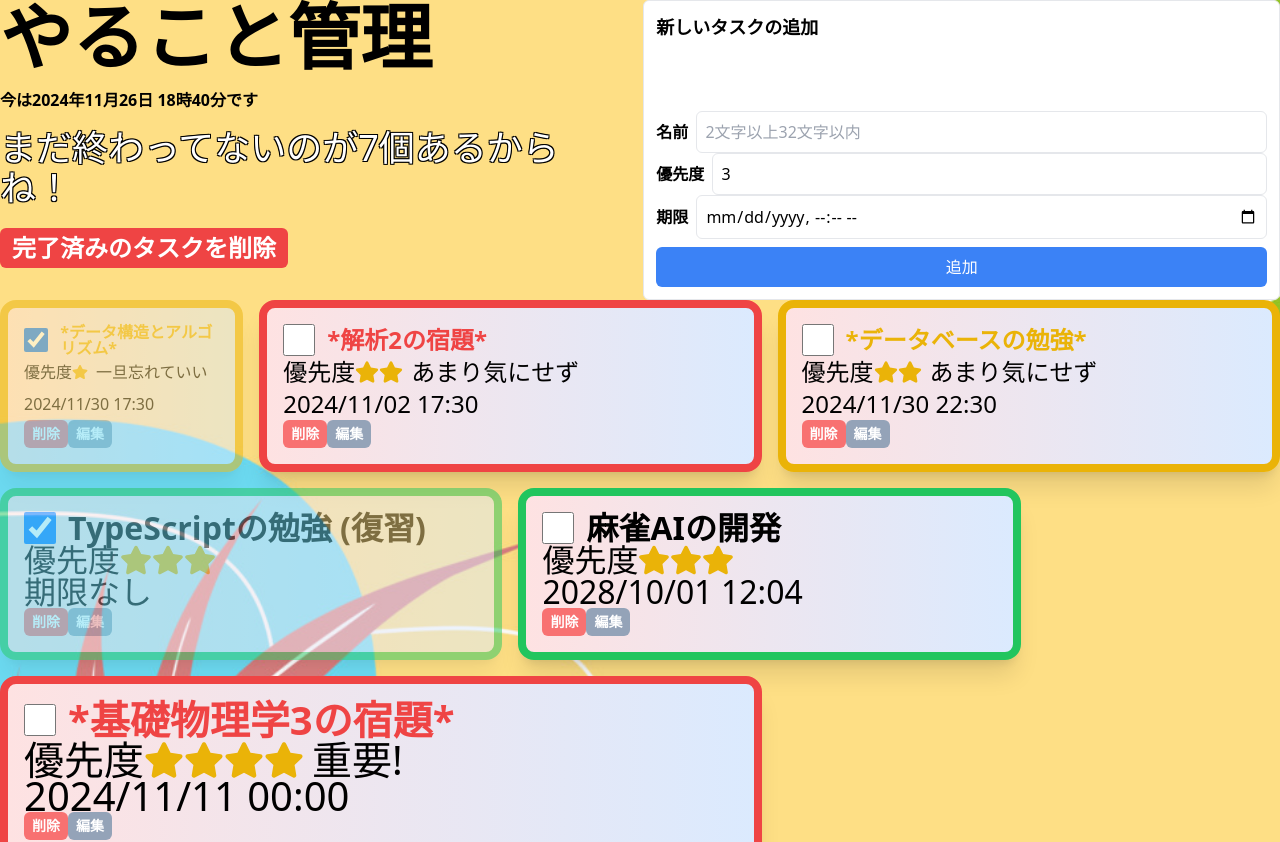
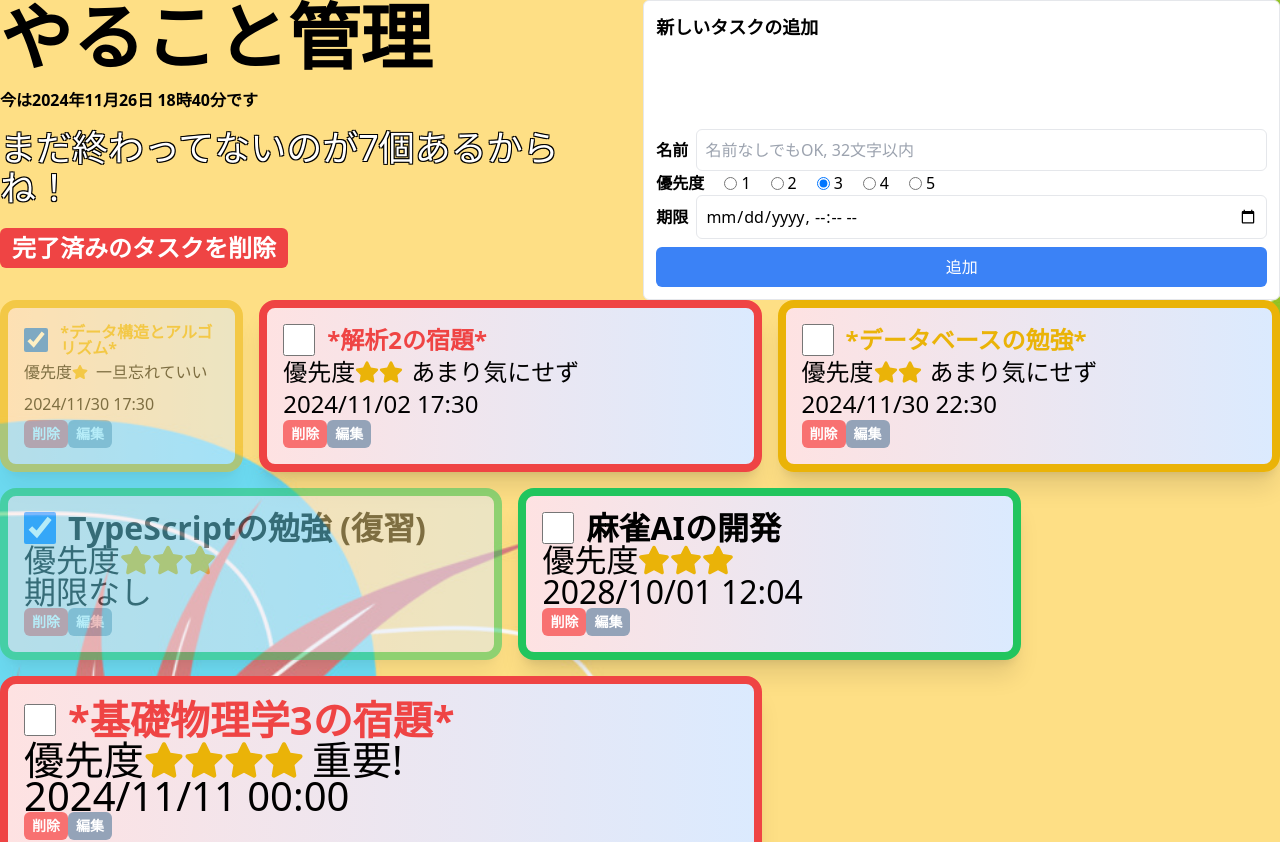
Before and after one commit to 2ufkpfb9daxnik/react-todo-app, a React (Vite) app: page / in a window 1280 px wide. Shown: the top 842 px of the page. Built offline with nearby package versions, Linux system fonts and the light colour scheme.

Commit message:
戻し 無名OK

```diff
--- a/src/App.tsx
+++ b/src/App.tsx
@@ -49,8 +49,8 @@ const App = () => {
   console.log(JSON.stringify(todos, null, 2));
 
   const isValidTodoName = (name: string): string => {
-    if (name.length < 2 || name.length > 32) {
-      return "2文字以上、32文字以内で入力してください";
+    if (name.length > 32) {
+      return "32文字超過";
     } else {
       return "";
     }
@@ -66,7 +66,9 @@ const App = () => {
   };
 
   const addNewTodo = () => {
-    if (newTodoNameError) return;
+    if (newTodoName.length > 32) {
+      return;
+    }
 
     const newTodo: Todo = {
       id: uuid(),
@@ -184,12 +186,12 @@ const App = () => {
                   id="newTodoName"
                   type="text"
                   value={newTodoName}
-                  onChange={(e) => setNewTodoName(e.target.value)}
+                  onChange={updateNewTodoName}
                   className={twMerge(
                     "grow rounded-md border p-2",
                     newTodoNameError && "border-red-500 outline-red-500"
                   )}
-                  placeholder="2文字以上32文字以内"
+                  placeholder="名前なしでもOK, 32文字以内"
                 />
               </div>
               {newTodoNameError && (
@@ -198,19 +200,21 @@ const App = () => {
                   <span>{newTodoNameError}</span>
                 </div>
               )}
-              <div className="flex items-center space-x-2">
-                <label className="font-bold" htmlFor="newTodoPriority">
-                  優先度
-                </label>
-                <input
-                  id="newTodoPriority"
-                  type="number"
-                  value={newTodoPriority}
-                  onChange={(e) => setNewTodoPriority(parseInt(e.target.value))}
-                  className="grow rounded-md border p-2"
-                  min="1"
-                  max="5"
-                />
+              <div className="flex gap-5">
+                <div className="font-bold">優先度</div>
+                {[1, 2, 3, 4, 5].map((value) => (
+                  <label key={value} className="flex items-center space-x-1">
+                    <input
+                      id={`priority-${value}`}
+                      name="priorityGroup"
+                      type="radio"
+                      value={value}
+                      checked={newTodoPriority === value}
+                      onChange={(e) => setNewTodoPriority(value)}
+                    />
+                    <span>{value}</span>
+                  </label>
+                ))}
               </div>
               <div className="flex items-center space-x-2">
                 <label className="font-bold" htmlFor="newTodoDeadline">
--- a/src/TodoList.tsx
+++ b/src/TodoList.tsx
@@ -107,6 +107,7 @@ const TodoList = (props: Props) => {
             {editingTodoId === todo.id ? (
               <div>
                 <input
+                  className="rounded-md border border-gray-300 p-2"
                   type="text"
                   value={editedTodo.name}
                   onChange={(e) =>
@@ -114,6 +115,7 @@ const TodoList = (props: Props) => {
                   }
                 />
                 <input
+                  className="rounded-md border border-gray-300 p-2"
                   type="number"
                   value={editedTodo.priority}
                   onChange={(e) =>
@@ -124,6 +126,7 @@ const TodoList = (props: Props) => {
                   }
                 />
                 <input
+                  className="rounded-md border border-gray-300 p-2"
                   type="datetime-local"
                   value={
                     editedTodo.deadline
```
